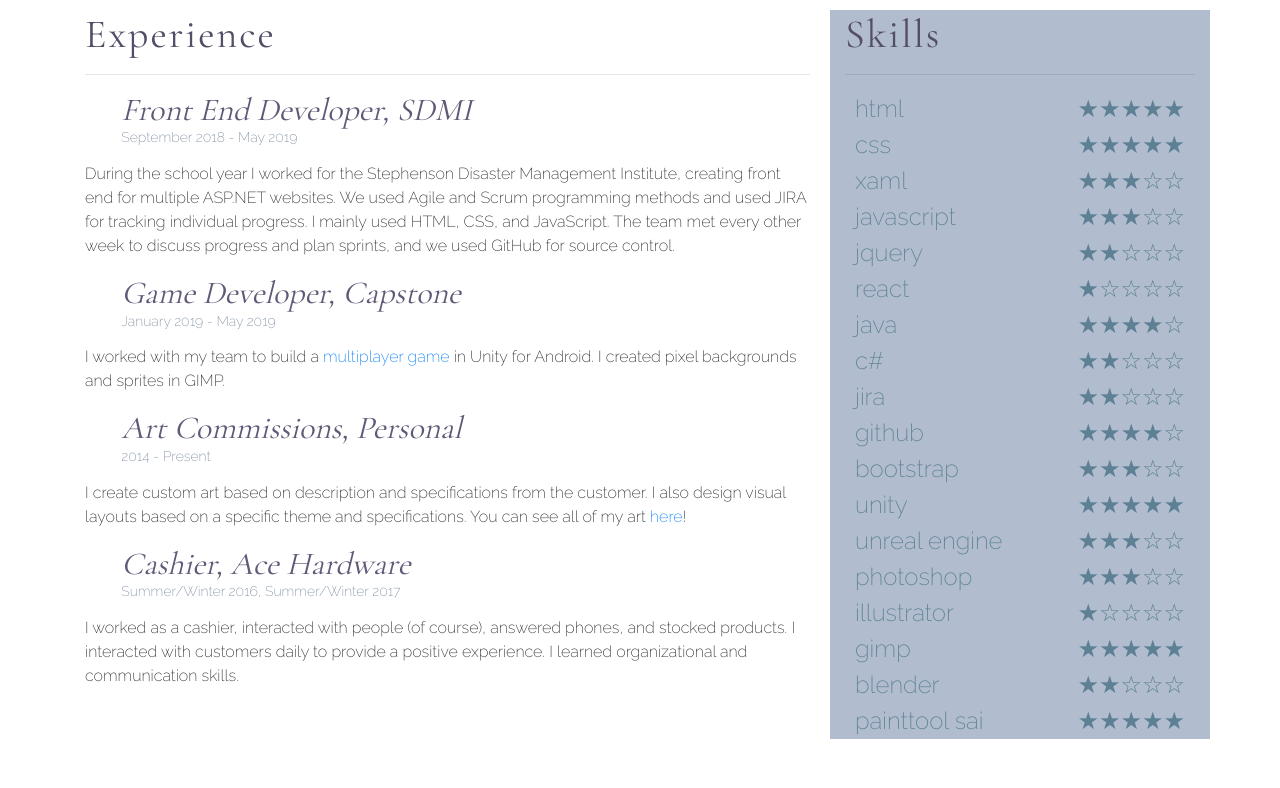
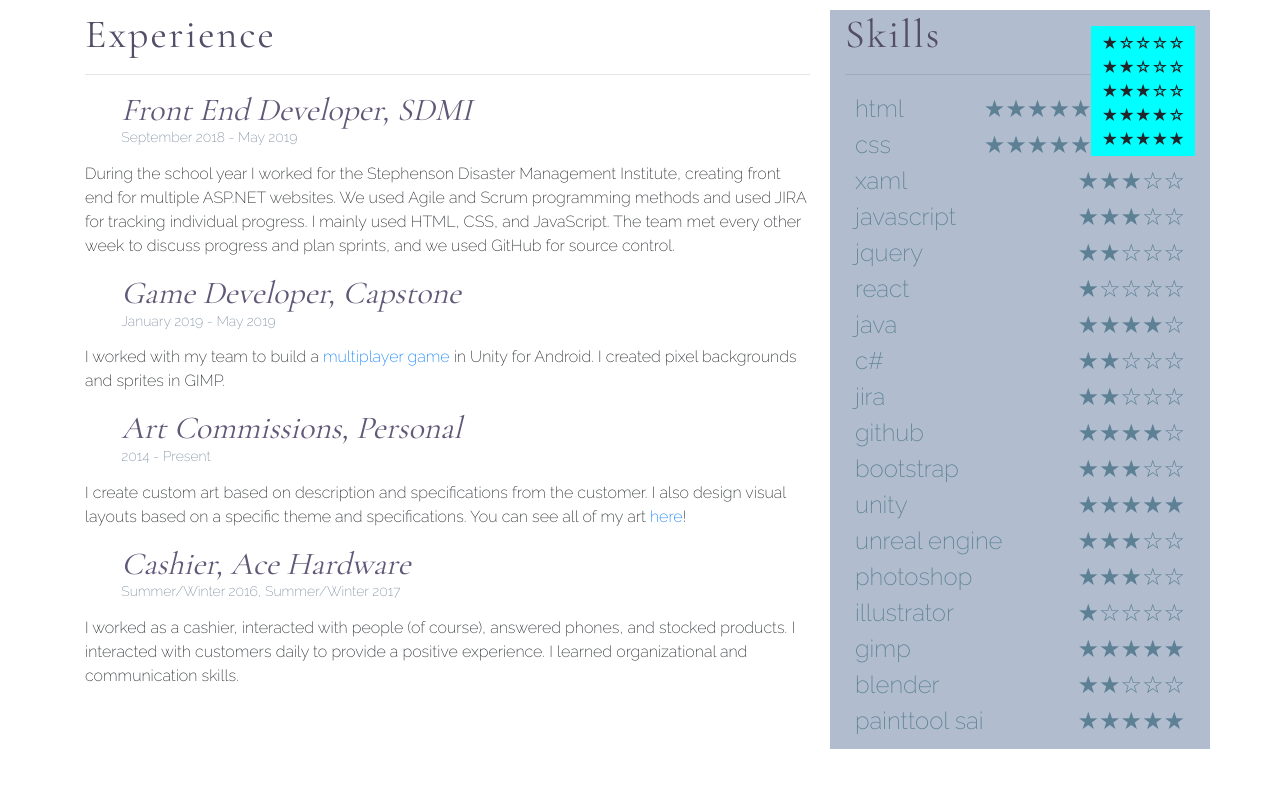
Before and after one commit to cjarec1/cjarec1.github.io, a plain HTML site: page experience.html in a window 1280 px wide. Drawn offline with nearby package versions, Linux system fonts and the light colour scheme; a script that the page names is missing.

Commit message:
adding in a guide pt 1

```diff
--- a/experience.html
+++ b/experience.html
@@ -48,6 +48,13 @@
 
             <div class="col-sm-4 exp">
                 <h1>Skills</h1>
+                <div style="display: inline-block; float: right; background-color:aqua; padding: 5px 10px; margin-top: -40px;">
+                    <span style="float:right">★☆☆☆☆</span><br/>
+                    <span style="float:right">★★☆☆☆</span><br/>
+                    <span style="float:right">★★★☆☆</span><br/>
+                    <span style="float:right">★★★★☆</span><br/>
+                    <span style="float:right">★★★★★</span>
+                </div>
                 <hr/>
                 <p class="skills">html<span style="float:right">★★★★★</span><br/>css<span style="float:right">★★★★★</span><br/>xaml<span style="float:right">★★★☆☆</span>
                     <br/>javascript<span style="float:right">★★★☆☆</span><br/>jquery<span style="float:right">★★☆☆☆</span><br/>react
--- a/style.css
+++ b/style.css
@@ -171,7 +171,7 @@ li a:hover, p a:hover {
 .skills{
     color:#5D8094;
     font-size: 150%;
-    margin: 0 10px 0;
+    margin: 10px;
 }
 
 .img-thumbnail{
```
